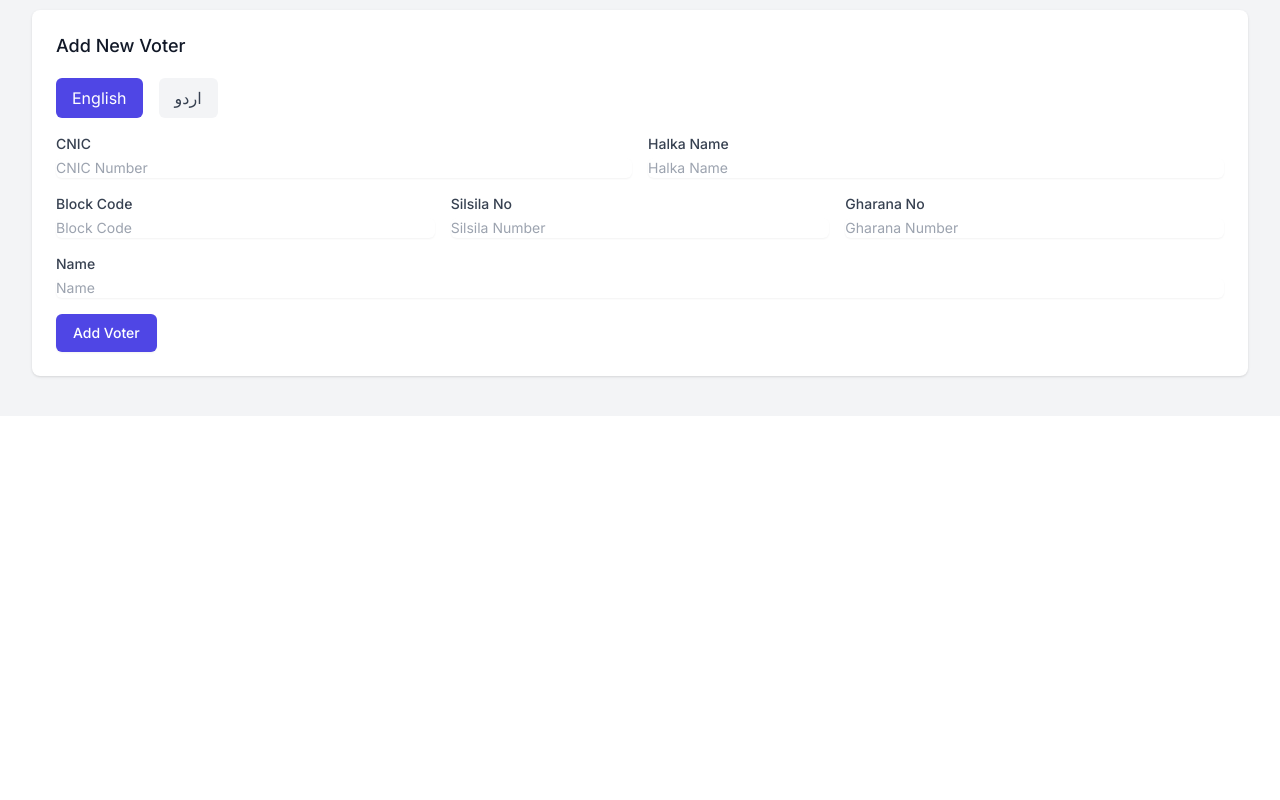
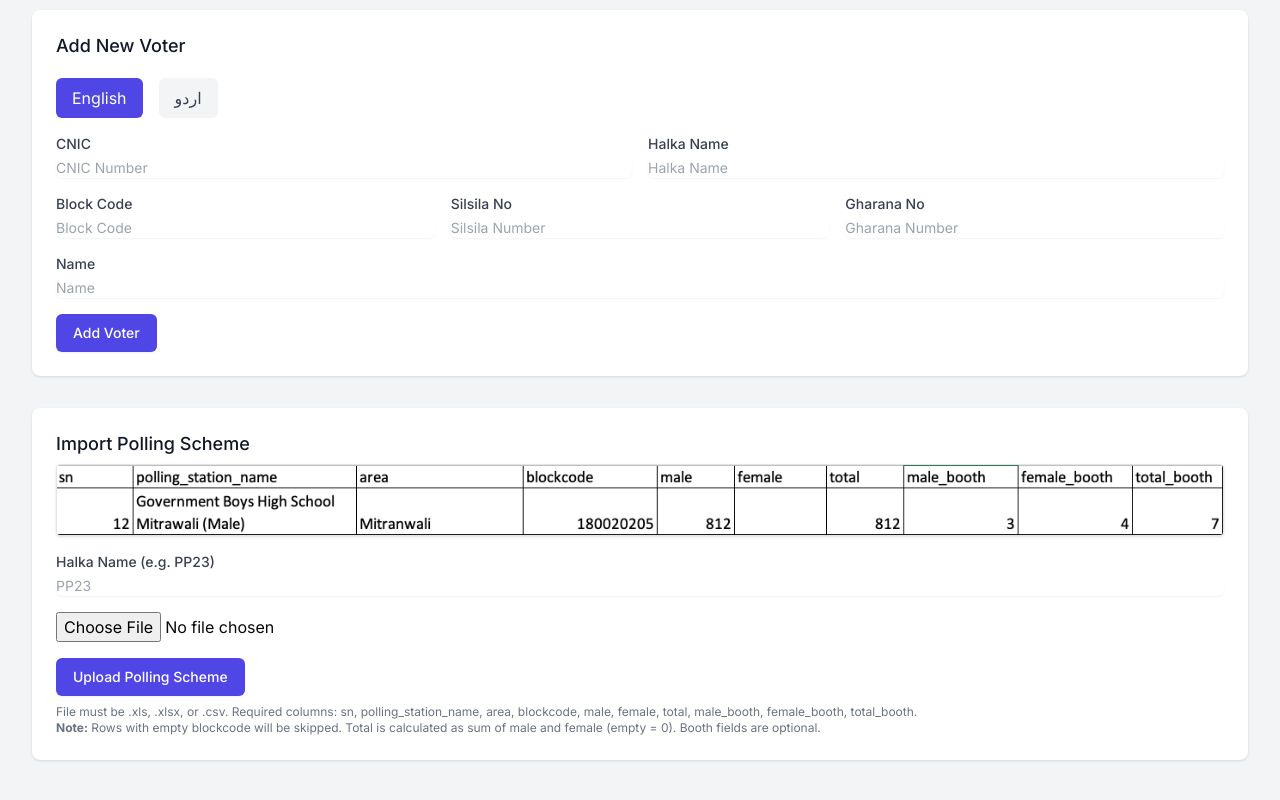
Before and after one commit to gsultanshah/vdp-console, a Next.js app: page /dashboard/processing in a window 1280 px wide. Shown: the part 744-1544 px from the top of the page. Before the commit the page ends 1160 px from the top, so only its background shows below. Built offline with nearby package versions, Linux system fonts and the light colour scheme; no server answers; the database is empty; sample sign-in values are in the browser's storage.

Commit message:
Import Polling Scheme
Implemented

```diff
--- a/package.json
+++ b/package.json
@@ -3,6 +3,7 @@
     "@types/bcryptjs": "^2.4.6",
     "@types/node": "^22.15.21",
     "@types/nodemailer": "^6.4.17",
+    "@types/papaparse": "^5.3.16",
     "@types/react-input-mask": "^3.0.6",
     "typescript": "5.8.3"
   },
@@ -29,6 +30,7 @@
     "mongoose": "^8.15.0",
     "next": "14.1.0",
     "nodemailer": "^6.10.1",
+    "papaparse": "^5.5.3",
     "postcss": "^8.4.31",
     "react": "^18.2.0",
     "react-dom": "^18.2.0",
@@ -37,7 +39,8 @@
     "sharp": "^0.34.2",
     "tailwind-merge": "^3.3.0",
     "tailwindcss": "^3.3.5",
-    "tailwindcss-animate": "^1.0.7"
+    "tailwindcss-animate": "^1.0.7",
+    "xlsx": "^0.18.5"
   },
   "scripts": {
     "dev": "next dev",
--- /dev/null
+++ b/src/app/api/polling-scheme/upload/route.ts
@@ -0,0 +1,97 @@
+import { NextResponse } from 'next/server';
+import connectDB from '@/lib/mongodb';
+import { Readable } from 'stream';
+import * as XLSX from 'xlsx';
+import Papa from 'papaparse';
+import { promises as fs } from 'fs';
+
+export const config = {
+  api: {
+    bodyParser: false,
+  },
+};
+
+async function parseFile(fileBuffer: Buffer, ext: string) {
+  if (ext === 'csv') {
+    const csv = fileBuffer.toString('utf8');
+    const { data, errors } = Papa.parse(csv, { header: true, skipEmptyLines: true });
+    if (errors.length > 0) throw new Error('CSV parse error: ' + errors[0].message);
+    return data;
+  } else {
+    const workbook = XLSX.read(fileBuffer, { type: 'buffer' });
+    const sheetName = workbook.SheetNames[0];
+    const sheet = workbook.Sheets[sheetName];
+    return XLSX.utils.sheet_to_json(sheet, { defval: '' });
+  }
+}
+
+export async function POST(req: Request) {
+  try {
+    const formData = await req.formData();
+    const file = formData.get('file');
+    const halkaNameRaw = formData.get('halkaName');
+    if (!file || typeof halkaNameRaw !== 'string') {
+      return NextResponse.json({ error: 'File and Halka Name are required.' }, { status: 400 });
+    }
+    const halkaName = halkaNameRaw.replace(/\s+/g, '').toUpperCase();
+    if (!(file instanceof File)) {
+      return NextResponse.json({ error: 'File upload error. Please try again.' }, { status: 400 });
+    }
+    const fileBuffer = Buffer.from(await file.arrayBuffer());
+    const ext = file.name.split('.').pop()?.toLowerCase();
+    if (!ext || !['xls', 'xlsx', 'csv'].includes(ext)) {
+      return NextResponse.json({ error: 'Invalid file format. Please upload an xls, xlsx, or csv file.' }, { status: 400 });
+    }
+    const rows = await parseFile(fileBuffer, ext);
+    if (!Array.isArray(rows) || rows.length === 0) {
+      return NextResponse.json({ error: 'No data found in file.' }, { status: 400 });
+    }
+    const requiredCols = ['sn', 'polling_station_name', 'area', 'blockcode', 'male', 'female'];
+    const missingCols = requiredCols.filter(col => !(col in rows[0]));
+    if (missingCols.length > 0) {
+      return NextResponse.json({ error: `Missing columns: ${missingCols.join(', ')}. Please fix your file.` }, { status: 400 });
+    }
+    await connectDB();
+    const { default: mongoose } = await import('mongoose');
+    const PollingScheme = mongoose.connection.collection('polling_scheme');
+    let inserted = 0;
+    let skipped = 0;
+    let errors: string[] = [];
+    for (let i = 0; i < rows.length; i++) {
+      const row = rows[i] as Record<string, any>;
+      if (!row.blockcode || String(row.blockcode).trim() === '') {
+        skipped++;
+        continue;
+      }
+      let male = parseInt(row.male) || 0;
+      let female = parseInt(row.female) || 0;
+      let total = male + female;
+      const doc = {
+        sn: row.sn,
+        polling_station_name: row.polling_station_name,
+        area: row.area,
+        blockcode: row.blockcode,
+        male,
+        female,
+        total,
+        male_booth: row.male_booth || '',
+        female_booth: row.female_booth || '',
+        total_booth: row.total_booth || '',
+        halkaName,
+      };
+      try {
+        await PollingScheme.insertOne(doc);
+        inserted++;
+      } catch (e: unknown) {
+        const err = e as Error;
+        errors.push(`Row ${i + 2}: ${err.message}`);
+      }
+    }
+    let msg = `${inserted} rows imported. ${skipped} rows skipped (empty blockcode).`;
+    if (errors.length > 0) msg += ' Errors: ' + errors.join('; ');
+    return NextResponse.json({ message: msg });
+  } catch (e: unknown) {
+    const err = e as Error;
+    return NextResponse.json({ error: err.message || 'Unknown error.' }, { status: 500 });
+  }
+}
--- a/src/app/dashboard/processing/page.tsx
+++ b/src/app/dashboard/processing/page.tsx
@@ -4,6 +4,8 @@ import { useState, useEffect } from 'react';
 import { useRouter } from 'next/navigation';
 import toast from 'react-hot-toast';
 import InputMask from 'react-input-mask';
+import * as XLSX from 'xlsx';
+import Papa from 'papaparse';
 
 interface Constituency {
   _id: string;
@@ -48,6 +50,10 @@ export default function DataProcessing() {
   });
   const [language, setLanguage] = useState<'urdu' | 'english'>('english');
   const [isSubmitting, setIsSubmitting] = useState(false);
+  const [pollingSchemeFile, setPollingSchemeFile] = useState<File | null>(null);
+  const [pollingSchemeHalka, setPollingSchemeHalka] = useState('');
+  const [pollingSchemeUploading, setPollingSchemeUploading] = useState(false);
+  const [pollingSchemeUploadResult, setPollingSchemeUploadResult] = useState<string | null>(null);
   const router = useRouter();
 
   useEffect(() => {
@@ -206,6 +212,54 @@ export default function DataProcessing() {
       toast.error(language === 'urdu' ? 'رائے دہندہ شامل کرنے میں خرابی' : 'Failed to create voter');
     } finally {
       setIsSubmitting(false);
+    }
+  };
+
+  const handlePollingSchemeFileChange = (e: React.ChangeEvent<HTMLInputElement>) => {
+    if (!e.target.files || e.target.files.length === 0) return;
+    const file = e.target.files[0];
+    const ext = file.name.split('.').pop()?.toLowerCase();
+    if (!['xls', 'xlsx', 'csv'].includes(ext || '')) {
+      toast.error('Invalid file format. Please upload an xls, xlsx, or csv file.');
+      setPollingSchemeFile(null);
+      return;
+    }
+    setPollingSchemeFile(file);
+  };
+
+  const handlePollingSchemeUpload = async () => {
+    setPollingSchemeUploadResult(null);
+    if (!pollingSchemeFile) {
+      toast.error('Please select a file to upload.');
+      return;
+    }
+    if (!pollingSchemeHalka) {
+      toast.error('Please enter Halka Name.');
+      return;
+    }
+    const halkaName = pollingSchemeHalka.replace(/\s+/g, '').toUpperCase();
+    setPollingSchemeUploading(true);
+    try {
+      const formData = new FormData();
+      formData.append('file', pollingSchemeFile);
+      formData.append('halkaName', halkaName);
+      const res = await fetch('/api/polling-scheme/upload', {
+        method: 'POST',
+        body: formData,
+      });
+      const data = await res.json();
+      if (!res.ok) {
+        setPollingSchemeUploadResult(data.error || 'Upload failed.');
+        toast.error(data.error || 'Upload failed.');
+      } else {
+        setPollingSchemeUploadResult(data.message || 'Upload successful!');
+        toast.success(data.message || 'Upload successful!');
+      }
+    } catch (err: any) {
+      setPollingSchemeUploadResult(err.message || 'Upload failed.');
+      toast.error(err.message || 'Upload failed.');
+    } finally {
+      setPollingSchemeUploading(false);
     }
   };
 
@@ -554,6 +608,43 @@ export default function DataProcessing() {
           </form>
         </div>
       </div>
+
+      {/* Polling Scheme Import Section */}
+      <div className="bg-white shadow sm:rounded-lg">
+        <div className="px-4 py-5 sm:p-6">
+          <h3 className="text-lg font-medium leading-6 text-gray-900 mb-2">Import Polling Scheme</h3>
+          <img src="/valid-polling-scheme.png" alt="Valid Polling Scheme Format Example" className="mb-4 border rounded shadow max-w-full h-auto" />
+          <div className="mb-4">
+            <label htmlFor="polling-halka" className="block text-sm font-medium text-gray-700">Halka Name (e.g. PP23)</label>
+            <input
+              type="text"
+              id="polling-halka"
+              value={pollingSchemeHalka}
+              onChange={e => setPollingSchemeHalka(e.target.value.replace(/\s+/g, '').toUpperCase())}
+              className="mt-1 block w-full rounded-md border-gray-300 shadow-sm focus:border-indigo-500 focus:ring-indigo-500 sm:text-sm text-gray-900"
+              placeholder="PP23"
+            />
+          </div>
+          <div className="mb-4">
+            <input type="file" accept=".xls,.xlsx,.csv" onChange={handlePollingSchemeFileChange} />
+          </div>
+          <button
+            type="button"
+            onClick={handlePollingSchemeUpload}
+            disabled={pollingSchemeUploading}
+            className={`inline-flex justify-center rounded-md border border-transparent bg-indigo-600 py-2 px-4 text-sm font-medium text-white shadow-sm hover:bg-indigo-700 focus:outline-none focus:ring-2 focus:ring-indigo-500 focus:ring-offset-2 ${pollingSchemeUploading ? 'opacity-50 cursor-not-allowed' : ''}`}
+          >
+            {pollingSchemeUploading ? 'Uploading...' : 'Upload Polling Scheme'}
+          </button>
+          {pollingSchemeUploadResult && (
+            <div className="mt-2 text-sm text-red-600">{pollingSchemeUploadResult}</div>
+          )}
+          <div className="mt-2 text-xs text-gray-500">
+            File must be .xls, .xlsx, or .csv. Required columns: sn, polling_station_name, area, blockcode, male, female, total, male_booth, female_booth, total_booth. <br />
+            <b>Note:</b> Rows with empty blockcode will be skipped. Total is calculated as sum of male and female (empty = 0). Booth fields are optional.
+          </div>
+        </div>
+      </div>
     </div>
   );
 }
```
Also changed, not shown: public/valid-polling-scheme.png (added), 1 other file (tests, documents, lock files or other folders).
